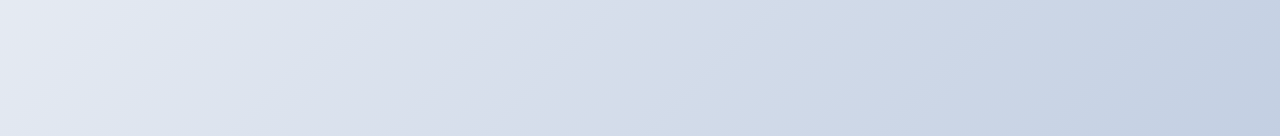
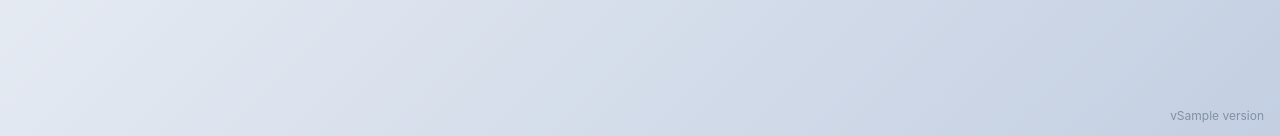
Before and after one commit to mattintech/simplefileupload-server, a Flask app: template src/templates/index.html in a window 1280 px wide. Shown: the part 661-797 px from the top of the page. Run offline with Flask 3, Linux system fonts and the light colour scheme; the template is opened without the code that fills it: most values are stand-ins (such as "Sample title", 1, 10 or a date in 2020).

Commit message:
tracking version

```diff
--- a/src/templates/index.html
+++ b/src/templates/index.html
@@ -22,6 +22,7 @@
             align-items: center;
             min-height: 100vh;
             color: #2d3748;
+            position: relative;
         }
 
         .container {
@@ -169,6 +170,15 @@
 
         @keyframes spin {
             to { transform: rotate(360deg); }
+        }
+
+        .version {
+            position: fixed;
+            bottom: 1rem;
+            right: 1rem;
+            font-size: 0.75rem;
+            color: #718096;
+            opacity: 0.8;
         }
     </style>
     <script>
@@ -322,5 +332,6 @@
             <div class="message"></div>
         </form>
     </div>
+    <div class="version">v{{ version }}</div>
 </body>
 </html>
--- /dev/null
+++ b/src/version.txt
@@ -0,0 +1 @@
+25.04.1
```
Also changed, not shown: src/views/__init__.py (+10 -1 lines).
